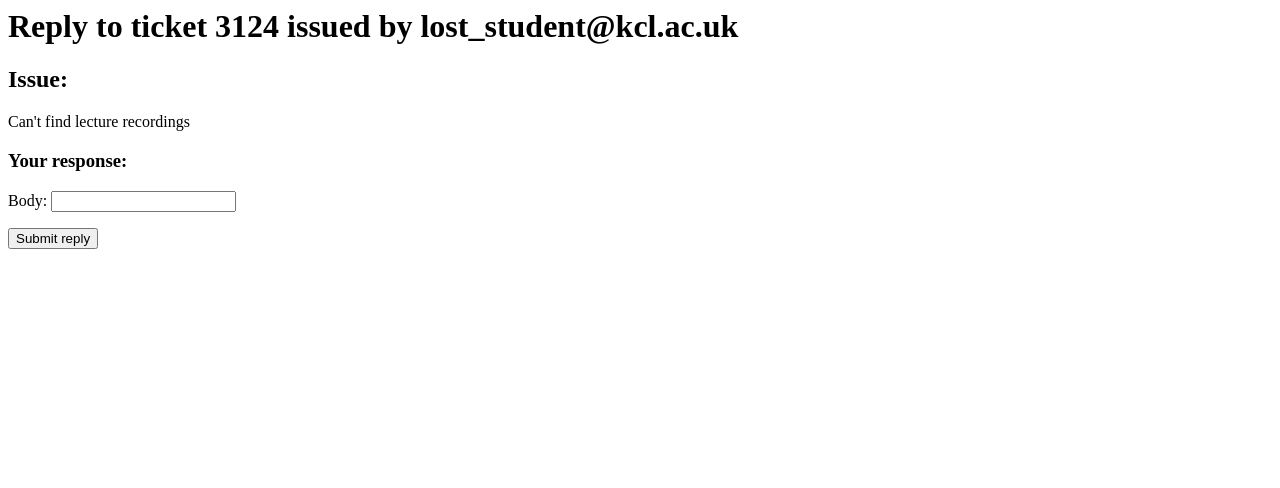
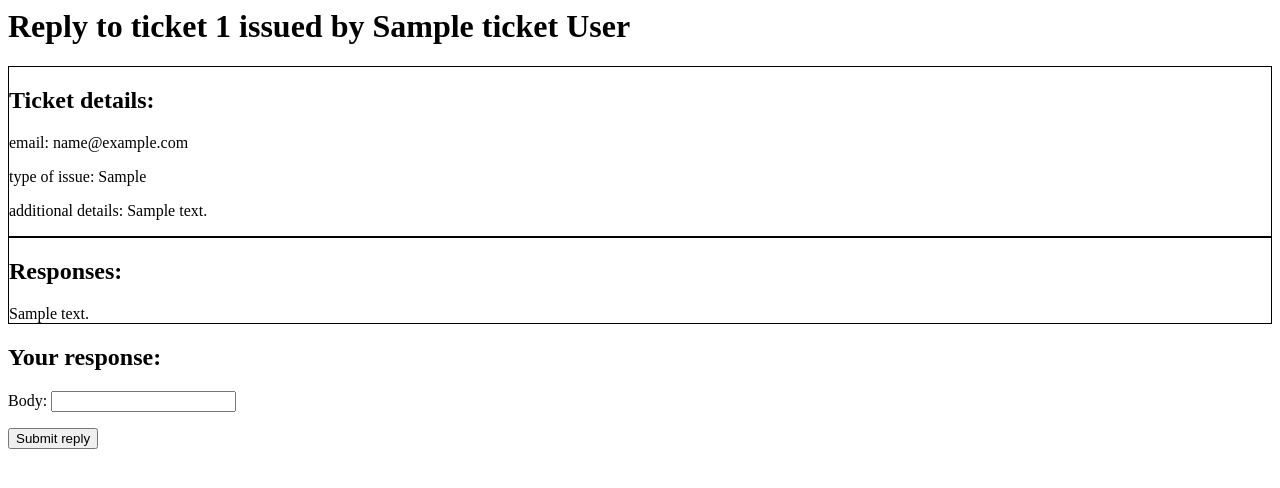
Before and after one commit to Supragroza34/PackItUpOnly, a Django app: page /reply/ in a window 1280 px wide. Shown: the top 488 px of the page. Run offline with Django 5.2, Linux system fonts and the light colour scheme; tables that the repository leaves empty hold one stand-in row (values such as "Sample post").

Commit message:
add replies with demo tickets and bad display

```diff
--- a/KCLTicketingSystems/models/reply.py
+++ b/KCLTicketingSystems/models/reply.py
@@ -1,11 +1,10 @@
 from django.db import models
-from .ticket import Ticket
 
 class Reply(models.Model):
     #user = models.ForeignKey(User, on_delete=models.CASCADE)
     body = models.CharField(max_length=500)
     created_at = models.DateTimeField(auto_now_add=True)
-
+    replies = models.ManyToManyField("self", symmetrical=False, blank=True)
     class Meta:
         ordering = ('created_at',)
 
--- a/KCLTicketingSystems/models/ticket.py
+++ b/KCLTicketingSystems/models/ticket.py
@@ -1,4 +1,5 @@
 from django.db import models
+from .reply import Reply
 
 # Create your models here.
 
@@ -13,6 +14,7 @@ class Ticket(models.Model):
     additional_details = models.TextField()
     created_at = models.DateTimeField(auto_now_add=True)
     updated_at = models.DateTimeField(auto_now=True)
+    replies = models.ManyToManyField(Reply, blank=True)
 
     def __str__(self):
         return f"{self.name} {self.surname}  - {self.k_number}"
--- a/KCLTicketingSystems/templates/reply.html
+++ b/KCLTicketingSystems/templates/reply.html
@@ -1,12 +1,33 @@
 {% block content %}
-<h1 class="cover-heading">Reply to ticket 3124 issued by lost_student@kcl.ac.uk</h1>
-<h2>Issue:</h2>
-<p>Can't find lecture recordings</p>
+<h1 class="cover-heading">Reply to ticket {{ticket.id}} issued by {{ticket.name}} {{ticket.surname}}</h1>
+<style>
+  .box {
+    border: 1px solid black;
+  }
+</style>
+<div class="box" size=50>
+  <h2>Ticket details:</h2>
+  <p>email: {{ticket.k_email}}</p>
+  <p>type of issue: {{ticket.type_of_issue}}</p>
+  <p>additional details: {{ ticket.additional_details }}</p>
+</div>
+<div class="box" size=50>
+  <h2>Responses:</h2>
+    {% if current_reply_count == 0 %}
+      <p>No responses yet...</p>
+    {% else %}
+      {% for reply in ticket.replies.all %}
+        <div>
+          {{ reply.body }}
+        </div>
+      {% endfor %}
+    {% endif %}
+</div>
 <body>
   <form method="post">
-      {% csrf_token %}
-      <h3>Your response:</h3>
-      {{form.as_p}}
+      <h2>Your response:</h2>
+        {% csrf_token %}
+        {{form.as_p}}
       <button type="submit" class = "submit-button">Submit reply</button>
   </form>
 </body>
--- a/KCLTicketingSystems/views/reply_view.py
+++ b/KCLTicketingSystems/views/reply_view.py
@@ -7,20 +7,19 @@ from django.urls import reverse
 
 def reply(request):         #ticket_id
     #current_user = request.user
+    ticket = Ticket.objects.get(pk=1)
+    current_reply_count = 0
+    if ticket.replies:
+        current_reply_count = ticket.replies.count
     if request.method == "POST":
         form = ReplyForm(request.POST, request.FILES)
         if form.is_valid():
             try:
-                #ticket = Ticket.objects.get(pk=ticket_id)
                 reply = form.save(commit=False)
-                # reply = Reply(user=current_user, reply=form.cleaned_data['reply'], created_at=make_aware(datetime.datetime.now()))
-                # reply.save()
-                # ticket.replies.add(reply)
                 reply.body = request.body
                 reply.save()
+                ticket.replies.add(reply)
                 form.save()
-                # body = form.cleaned_data['body']
-                # reply = Reply.objects.create(body)
                 return redirect('reply')
             except:
                 raise Http404
@@ -32,6 +31,8 @@ def reply(request):         #ticket_id
 
     context = {
         'form': form,
+        'ticket': ticket,
+        'current_reply_count': current_reply_count,
     }
 
     return render(request, 'reply.html', context)
```
Also changed, not shown: KCLTicketingSystems/migrations/0001_initial.py.
